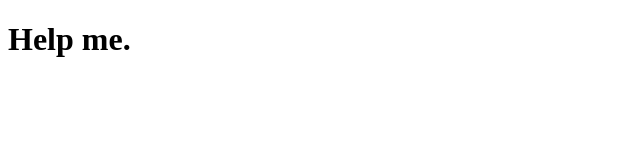
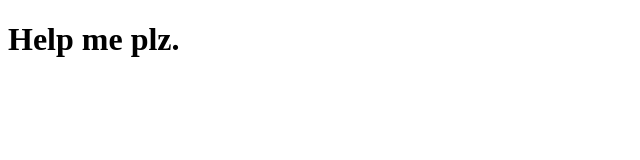
Before and after one commit to MooonBlooom/mooonblooom.github.io, a plain HTML site: page index.html in a window 1280 px wide. Shown: the full height of the page, 0-640 px from the left. Drawn offline with Linux system fonts and the light colour scheme.

Commit message:
Update index.html

```diff
--- a/index.html
+++ b/index.html
@@ -5,6 +5,6 @@
     <meta http-equiv='refresh' content='0;' URL='https://www.youtube.com/watch?v=PDJLvF1dUek'>
   </head>
   <body>
-    <h1>Help me.</h1>
+    <h1>Help me plz.</h1>
   </body>
 </html>
```
